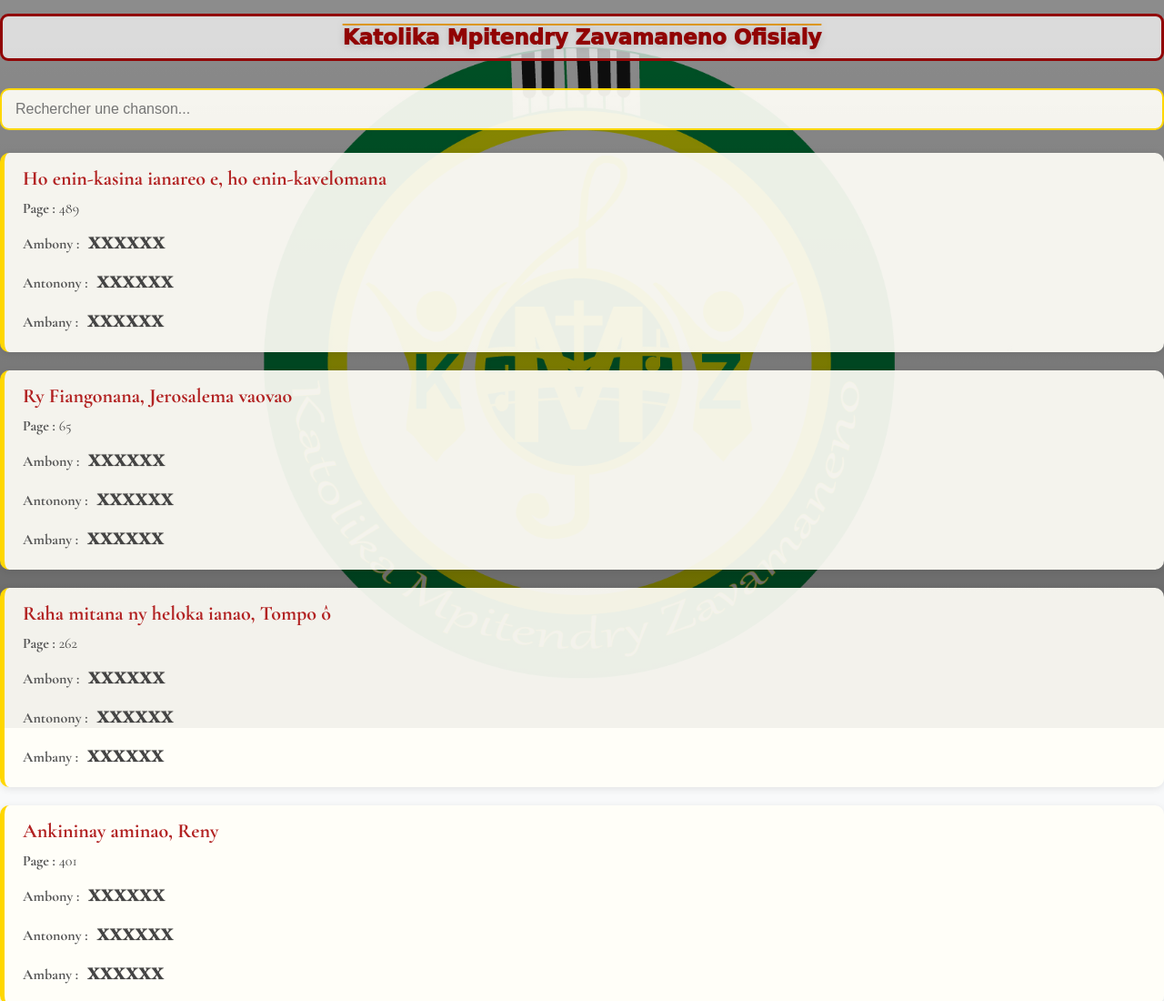
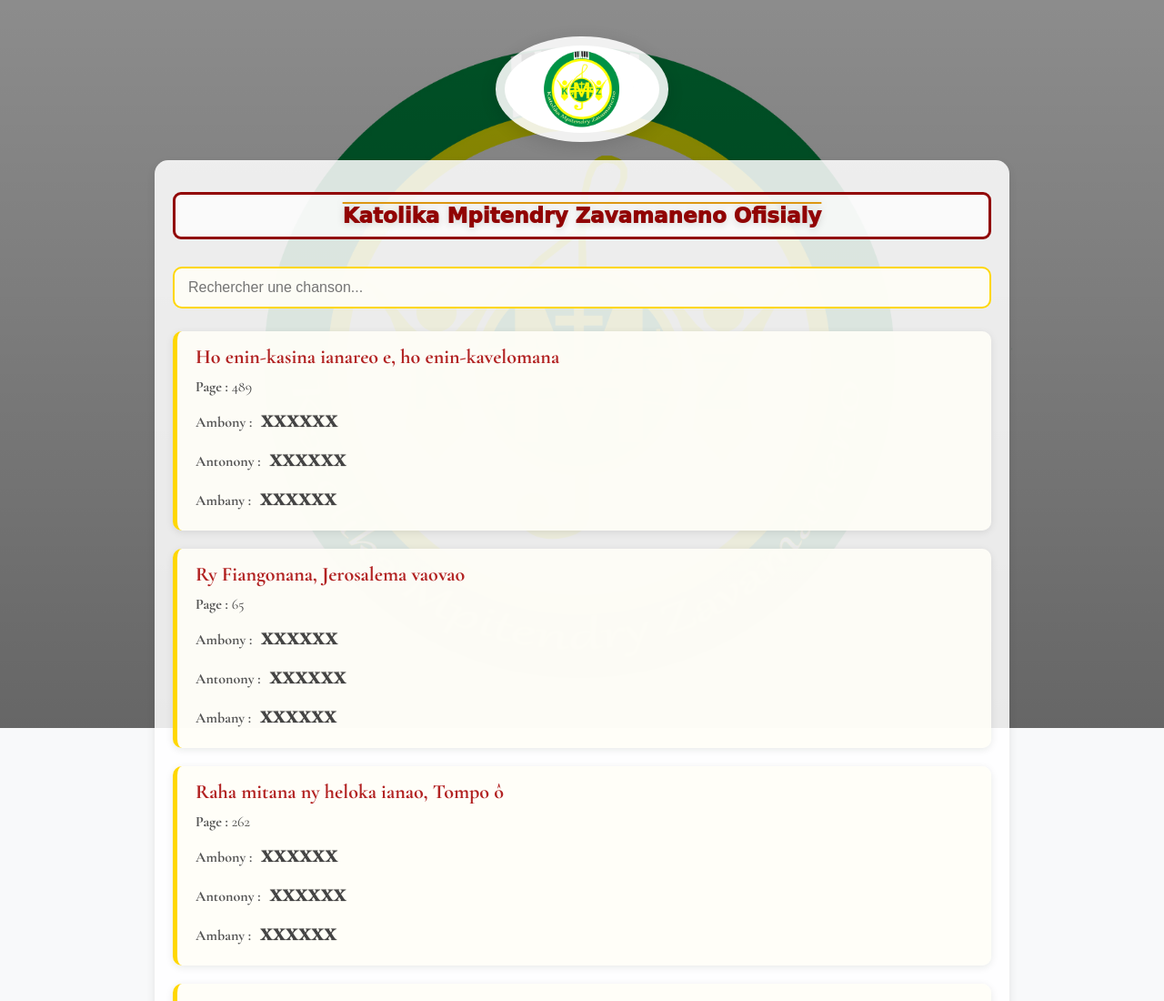
Before and after one commit to FahasoMax/Tonalite-Hira-Katolika, a plain HTML site: page index.html in a window 1280 px wide. Shown: the top 1100 px of the page at 91% size. Drawn offline with nearby package versions, Linux system fonts and the light colour scheme.

Commit message:
index.html

```diff
--- a/index.html
+++ b/index.html
@@ -4,13 +4,19 @@
   <meta charset="UTF-8">
   <meta name="viewport" content="width=device-width, initial-scale=1.0">
   <title>Katolika Mpitendry Zavamaneno Ofisialy</title>
+  <!-- Favicon -->
+  <link rel="icon" type="image/jpeg" href="Logo_KMZ.jpg">
   <link rel="stylesheet" href="styles.css">
 </head>
 <body>
-  <h1>Katolika Mpitendry Zavamaneno Ofisialy</h1>
+  <!-- Logo affiché en haut -->
+  <img src="Logo_KMZ.jpg" alt="Logo KMZ" class="logo-header">
 
-  <input type="text" id="searchInput" placeholder="Rechercher une chanson...">
-  <div id="liste-chansons"></div>
+  <div class="container">
+    <h1>Katolika Mpitendry Zavamaneno Ofisialy</h1>
+    <input type="text" id="searchInput" placeholder="Rechercher une chanson...">
+    <div id="liste-chansons"></div>
+  </div>
 
   <script src="script.js"></script>
 </body>
```
